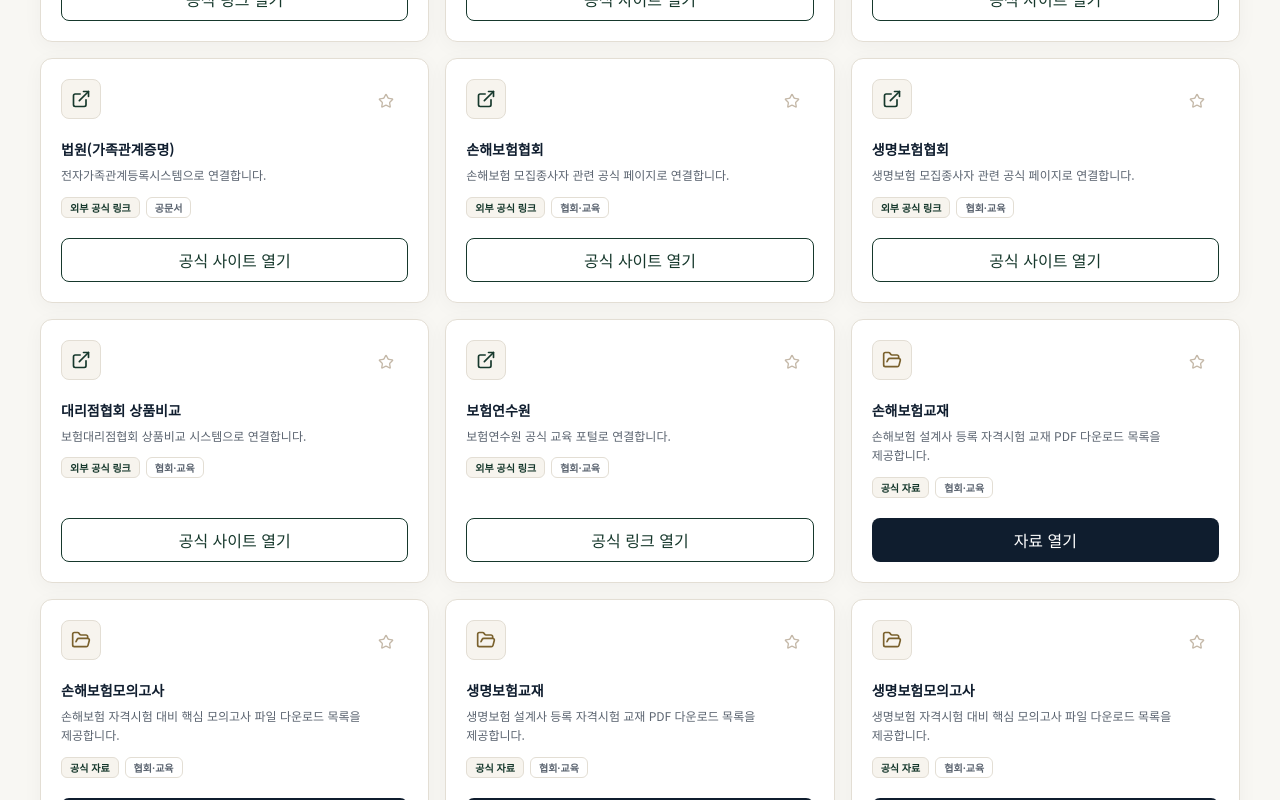
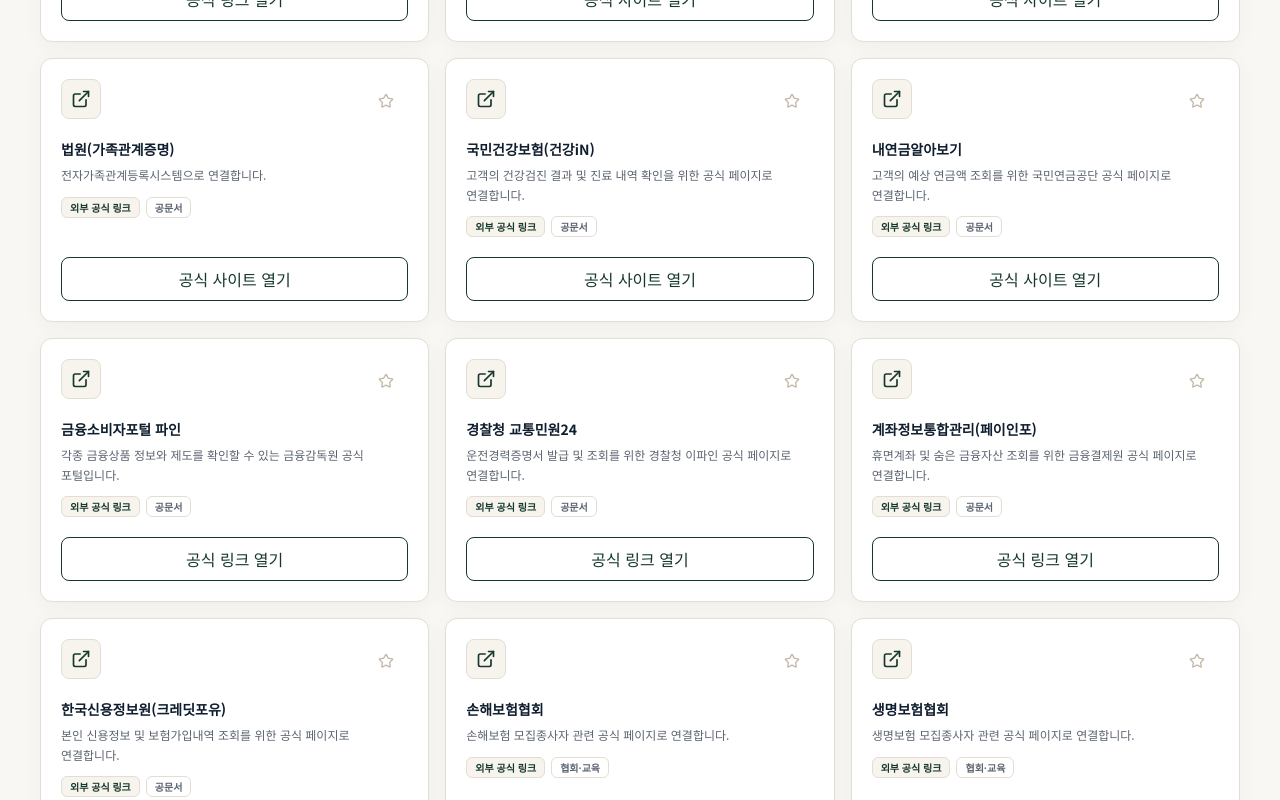
Before and after one commit to raonisi/plannerdesk, a Next.js app: page /work-tools in a window 1280 px wide. Shown: the part 3320-4120 px from the top of the page. Built offline with nearby package versions, Linux system fonts and the light colour scheme.

Commit message:
feat(work-tools): add public and finance reference links

```diff
--- a/app/work-tools/work-tools-client.tsx
+++ b/app/work-tools/work-tools-client.tsx
@@ -65,7 +65,13 @@ type ToolId =
   | "life-mock"
   | "variable-textbook"
   | "variable-mock"
-  | "insurer-newsletter";
+  | "insurer-newsletter"
+  | "nhis-health"
+  | "nps-pension"
+  | "fss-fine"
+  | "efine-driver"
+  | "payinfo"
+  | "credit4u";
 
 type ToolItem = {
   id: ToolId;
@@ -354,6 +360,60 @@ const toolGroups: ToolGroup[] = [
         kind: "external",
         href: "https://efamily.scourt.go.kr/index.jsp",
         source: "대한민국 법원",
+      },
+    ],
+  },
+  {
+    title: "공공/금융 조회",
+    description: "고객 보장 분석 및 재무 설계 시 함께 확인하는 공공/금융기관 공식 링크입니다.",
+    tools: [
+      {
+        id: "nhis-health",
+        label: "국민건강보험(건강iN)",
+        description: "고객의 건강검진 결과 및 진료 내역 확인을 위한 공식 페이지로 연결합니다.",
+        kind: "external",
+        href: "https://www.nhis.or.kr/",
+        source: "국민건강보험공단",
+      },
+      {
+        id: "nps-pension",
+        label: "내연금알아보기",
+        description: "고객의 예상 연금액 조회를 위한 국민연금공단 공식 페이지로 연결합니다.",
+        kind: "external",
+        href: "https://csa.nps.or.kr/",
+        source: "국민연금공단",
+      },
+      {
+        id: "fss-fine",
+        label: "금융소비자포털 파인",
+        description: "각종 금융상품 정보와 제도를 확인할 수 있는 금융감독원 공식 포털입니다.",
+        kind: "external",
+        href: "https://fine.fss.or.kr/",
+        source: "금융감독원",
+      },
+      {
+        id: "efine-driver",
+        label: "경찰청 교통민원24",
+        description: "운전경력증명서 발급 및 조회를 위한 경찰청 이파인 공식 페이지로 연결합니다.",
+        kind: "external",
+        href: "https://www.efine.go.kr/",
+        source: "경찰청",
+      },
+      {
+        id: "payinfo",
+        label: "계좌정보통합관리(페이인포)",
+        description: "휴면계좌 및 숨은 금융자산 조회를 위한 금융결제원 공식 페이지로 연결합니다.",
+        kind: "external",
+        href: "https://www.payinfo.or.kr/",
+        source: "금융결제원",
+      },
+      {
+        id: "credit4u",
+        label: "한국신용정보원(크레딧포유)",
+        description: "본인 신용정보 및 보험가입내역 조회를 위한 공식 페이지로 연결합니다.",
+        kind: "external",
+        href: "https://www.credit4u.or.kr/",
+        source: "한국신용정보원",
       },
     ],
   },
@@ -847,6 +907,12 @@ const toolToCategoryId: Record<ToolId, string> = {
   "variable-textbook": "exam",
   "variable-mock": "exam",
   "insurer-newsletter": "news",
+  "nhis-health": "docs",
+  "nps-pension": "docs",
+  "fss-fine": "docs",
+  "efine-driver": "docs",
+  "payinfo": "docs",
+  "credit4u": "docs",
 };
 
 const PINNED_TOOL_IDS: ToolId[] = [
@@ -1091,7 +1157,7 @@ export function WorkToolsClient() {
       <aside className="rounded-xl border border-[#E3DED4] bg-[#F7F4EE] p-5">
         <h2 className="text-[11px] font-bold tracking-[0.12em] text-[#B9975B]">주의 사항 및 안전 안내</h2>
         <p className="mt-2 text-xs leading-relaxed text-[#5B6470] break-keep">
-          계산 및 검색 결과는 설계사 업무 참고 가이드라인입니다. 보험금 지급 여부, 지급 금액, 손해사정, 진단서 해석을 결정하지 않습니다. 개인정보나 민감한 질병 자료 원본은 입력하지 않도록 주의해 주세요.
+          계산 및 검색 결과는 설계사 업무 참고 가이드라인입니다. 보험금 지급 여부, 지급 금액, 손해사정, 진단서 해석을 결정하지 않습니다. PlannerDesk는 조회 결과를 저장하지 않으며, 고객 개인정보와 의료자료를 처리하지 않습니다. 개인정보나 민감한 질병 자료 원본은 절대 입력하지 않도록 주의해 주세요.
         </p>
       </aside>
 
```
Also changed, not shown: 1 other file (tests, documents, lock files or other folders).
